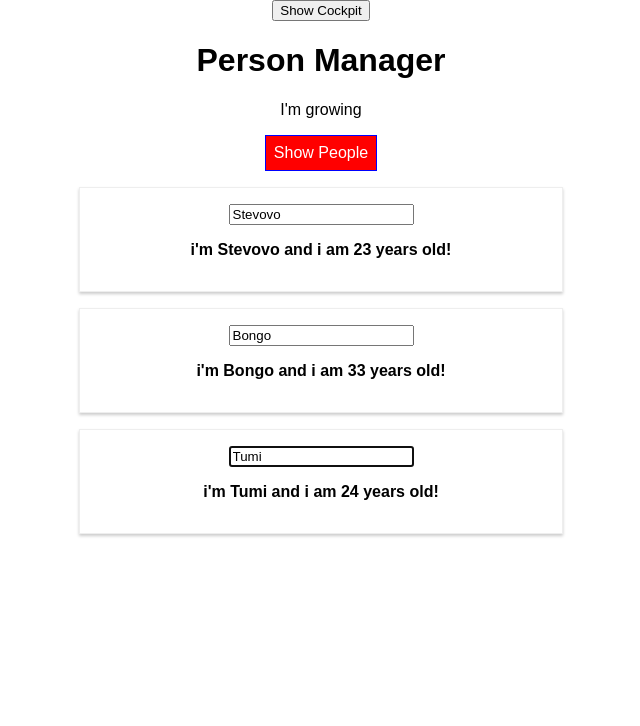
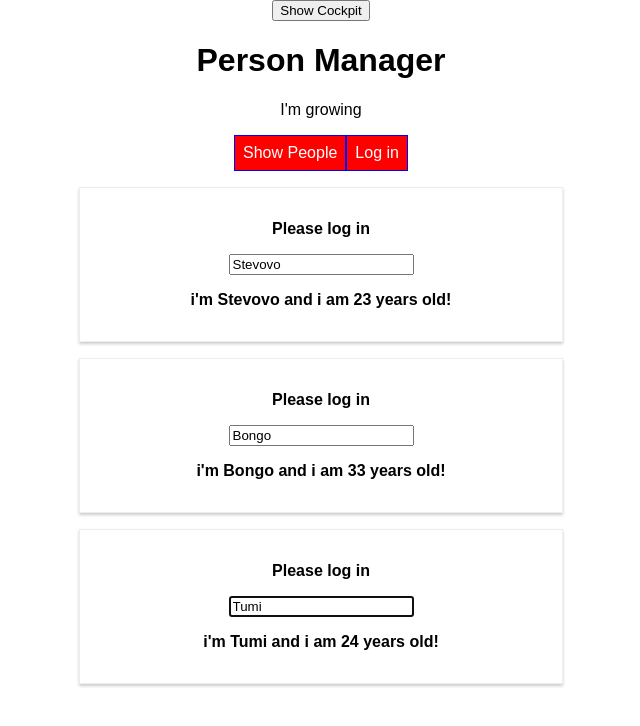
Before and after one commit to badgerine/react-complete-guide, a React app: page / in a window 1280 px wide. Shown: the top 726 px of the page, without its empty margins (319-959 px from the left). Built offline with nearby package versions, Linux system fonts and the light colour scheme.

Commit message:
S7#112 understanding the prop chain problem

```diff
--- a/src/components/Cockpit/Cockpit.js
+++ b/src/components/Cockpit/Cockpit.js
@@ -50,6 +50,7 @@
       <button ref={toggleBtnRef} className={btnClass.join(' ')} onClick={props.clicked}>
         Show People
       </button>
+      <button onClick={props.login} className={btnClass.join(' ')}>Log in</button>
     </Fragment>
   );
 };
--- a/src/components/Person/Person.js
+++ b/src/components/Person/Person.js
@@ -19,6 +19,7 @@
         console.log('[Person.js] rendering...');
         return (
             <WithClass classes={[personClasses.Person]}>
+                {this.props.isAuthenticated ? <p>Authenticated</p> : <p>Please log in</p>}
                 < input
                 type="text"
                 // ref={(inputEl) => {this.inputElement = inputEl;}}//only works in class based components!!
--- a/src/components/PersonCollection/PersonCollection.js
+++ b/src/components/PersonCollection/PersonCollection.js
@@ -43,6 +43,7 @@
                 liveMod={(event) => {
                     this.props.changed(event, person.id)
                 }}
+                isAuthenticated={this.props.isAuthenticated}
             />
         ) : null;
     }
--- a/src/containers/App.js
+++ b/src/containers/App.js
@@ -18,7 +18,8 @@
     ],
     showPersons: false,
     showCockpit: true,
-    changeCounter: 0
+    changeCounter: 0,
+    authenticated: false
   }
 
   static getDerivedStateFromProps(props, state) {
@@ -71,6 +72,10 @@
     this.setState({ persons: persons })
   }
 
+  loginHandler = () => {
+    this.setState({authenticated: true});
+  };
+
   render() {
     console.log('[App.js] render()')
     let personsView = null;
@@ -80,7 +85,8 @@
         title={this.props.appTitle}
         personsLength={this.state.personsLength}
         showPersons={this.state.showPersons}
-        clicked={this.togglePersonsHandler} />) :
+        clicked={this.togglePersonsHandler}
+        login={this.loginHandler}/>) :
       null;
 
     if (this.state.showPersons) {
@@ -89,6 +95,7 @@
           personCollection={this.state.persons}
           clicked={this.deletePersonHandler}
           changed={this.nameChangeHandler}
+          isAuthenticated={this.state.authenticated}
         />
     }
 
```
